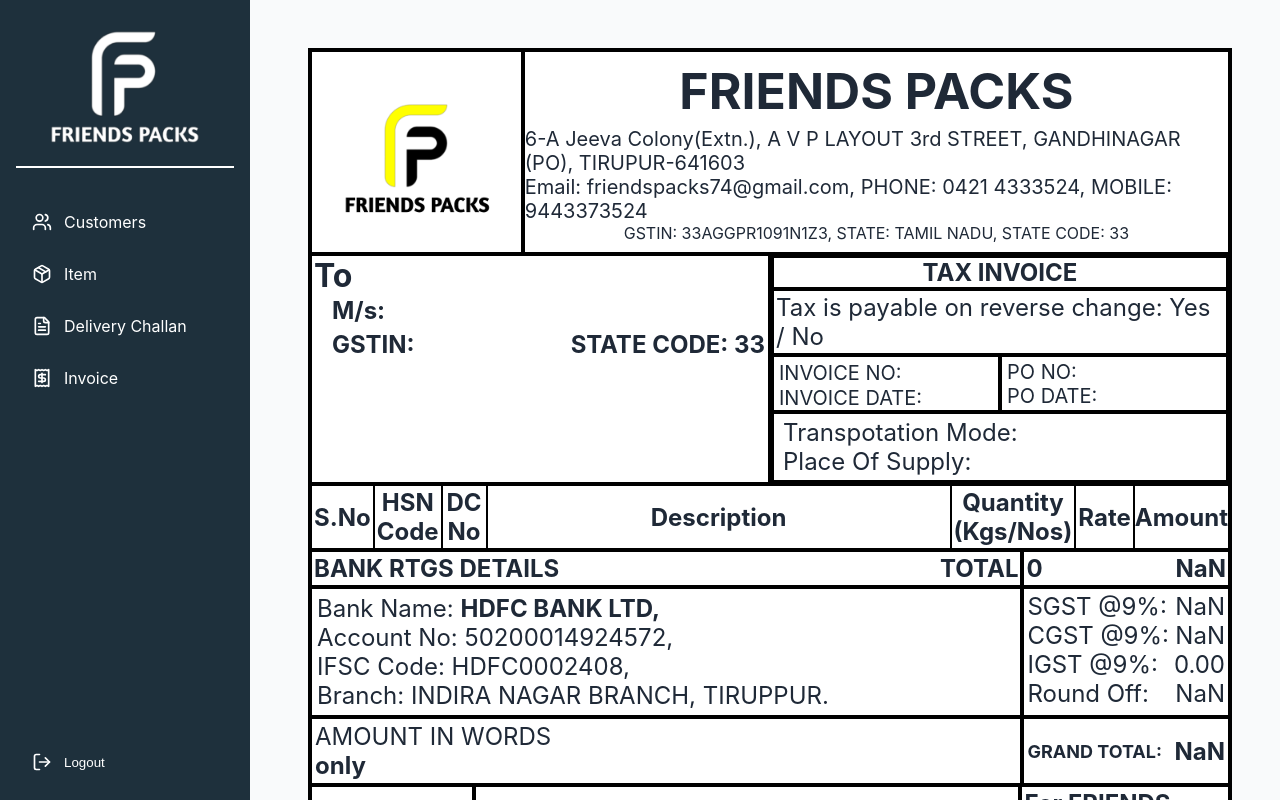
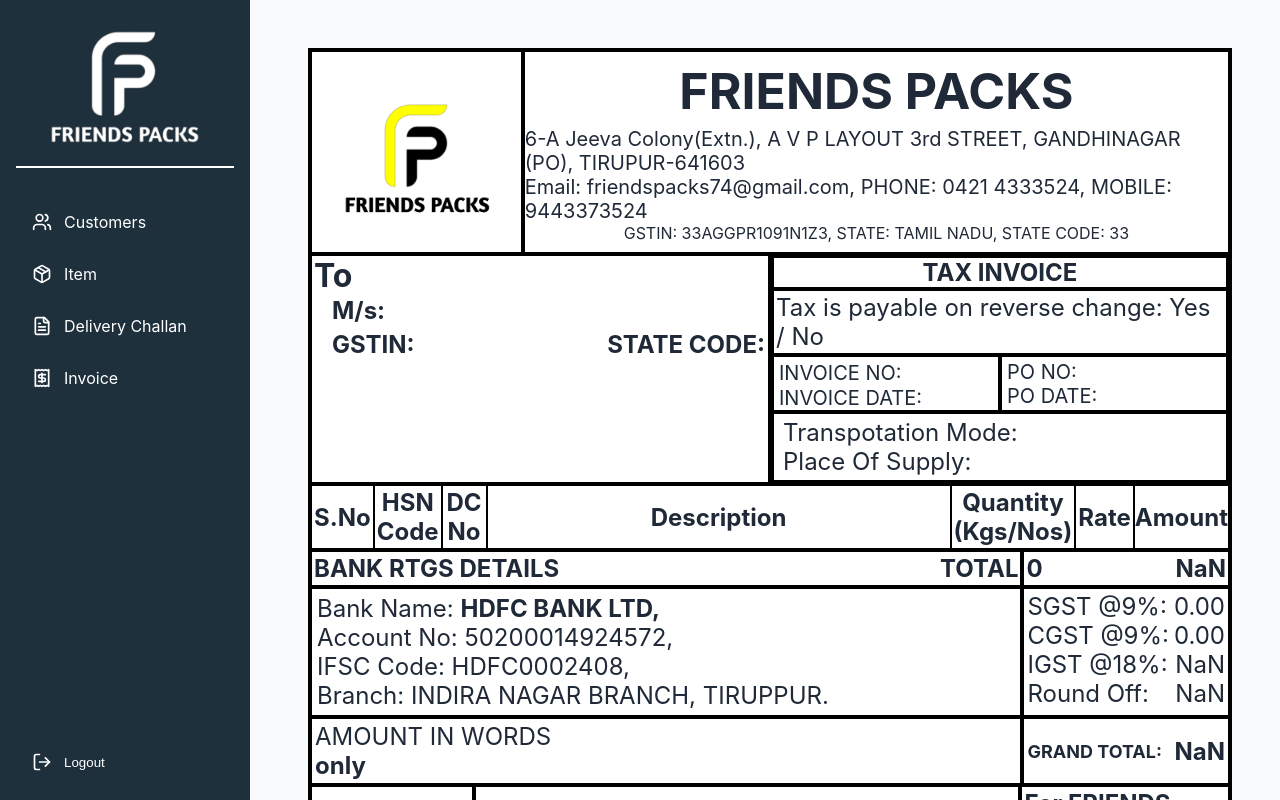
Before and after one commit to ashif-2005/FP, a React (Vite) app: page /print in a window 1280 px wide. Built offline with nearby package versions, Linux system fonts and the light colour scheme.

Commit message:
corrected igst to 18%

```diff
--- a/src/components/Invoice.jsx
+++ b/src/components/Invoice.jsx
@@ -172,7 +172,7 @@
   };
 
   const handleClick = (newCustomer) => {
-    navigate(`/print`, { state: { companyName: newCustomer.toCompany, address: newCustomer.address, city: newCustomer.city, state: newCustomer.state, gstno: newCustomer.gstNumber, stateCode: newCustomer.stateCode, invoiceNo: newCustomer.invoiceNumber, poNumber: newCustomer.poNumber, poDate: newCustomer.poDate.split("-").reverse().join("/"), invoiceDate: newCustomer.invoiceDate.split("-").reverse().join("/"), transport: newCustomer.transport, place: newCustomer.place, items: newCustomer.items, totalAmount: newCustomer.items.reduce((sum, item) => sum + item.quantity * item.price, 0).toFixed(2) } });
+    navigate(`/print`, { state: { companyName: newCustomer.toCompany, address: newCustomer.address, city: newCustomer.city, state: newCustomer.state, gstno: newCustomer.gstNumber, stateCode: newCustomer.stateCode, invoiceNo: newCustomer.invoiceNumber, poNumber: newCustomer.poNumber, poDate: newCustomer.poDate.substring(0, 10).split("-").reverse().join("/"), invoiceDate: newCustomer.invoiceDate.substring(0, 10).split("-").reverse().join("/"), transport: newCustomer.transport, place: newCustomer.place, items: newCustomer.items, totalAmount: newCustomer.items.reduce((sum, item) => sum + item.quantity * item.price, 0).toFixed(2) } });
   }
 
   return (
--- a/src/components/PrintInvoice.jsx
+++ b/src/components/PrintInvoice.jsx
@@ -34,8 +34,17 @@
     doc.save("template.pdf");
   };
 
-  const sgst = data?.totalAmount * 0.09;
-  const cgst = data?.totalAmount * 0.09;
+  let sgst = 0
+  let cgst = 0
+  let igst = 0
+
+  if(data?.stateCode != "33"){
+    igst = data?.totalAmount * 0.18;
+  }
+  else{
+    sgst = data?.totalAmount * 0.09;
+    cgst = data?.totalAmount * 0.09;
+  }
 
   function numberToWords(num) {
     const belowTwenty = [
@@ -130,7 +139,7 @@
     totalQuantity += parseInt(item.quantity);
   });
 
-  const totalAdjusted = adjustToNearestWhole(data?.totalAmount + sgst + cgst);
+  const totalAdjusted = adjustToNearestWhole(data?.totalAmount + sgst + cgst + igst);
   const amountInWords = numberToWords(totalAdjusted.roundedTotal);
 
   return (
@@ -169,7 +178,7 @@
                 <p className="gst">
                   GSTIN: {data?.gstno}
                 </p>
-                <p className="code">STATE CODE: 33</p>
+                <p className="code">STATE CODE: {data?.stateCode}</p>
               </div>
             </div>
             <div className="invoice-detail">
@@ -310,8 +319,8 @@
                 <p>{parseFloat(cgst).toFixed(2)}</p>
               </div>
               <div className="calculation">
-                <p>IGST @9%:</p>
-                <p>0.00</p>
+                <p>IGST @18%:</p>
+                <p>{parseFloat(igst).toFixed(2)}</p>
               </div>
               <div className="calculation">
                 <p>Round Off:</p>
```
